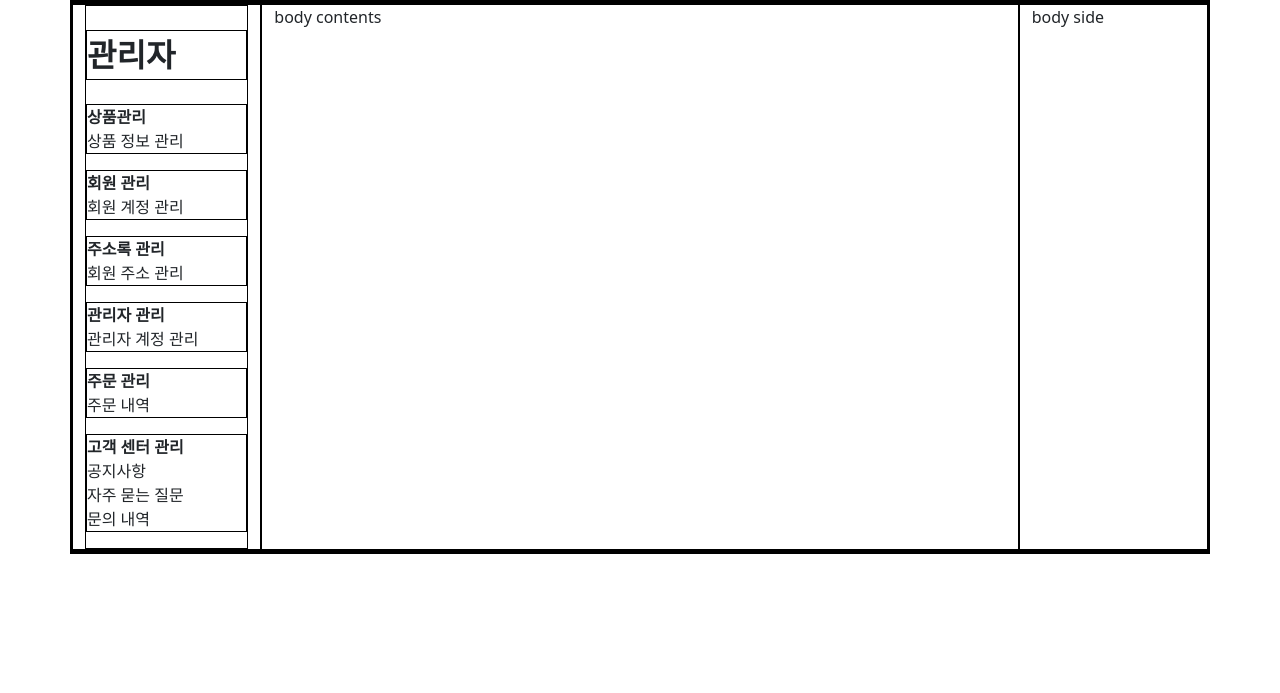
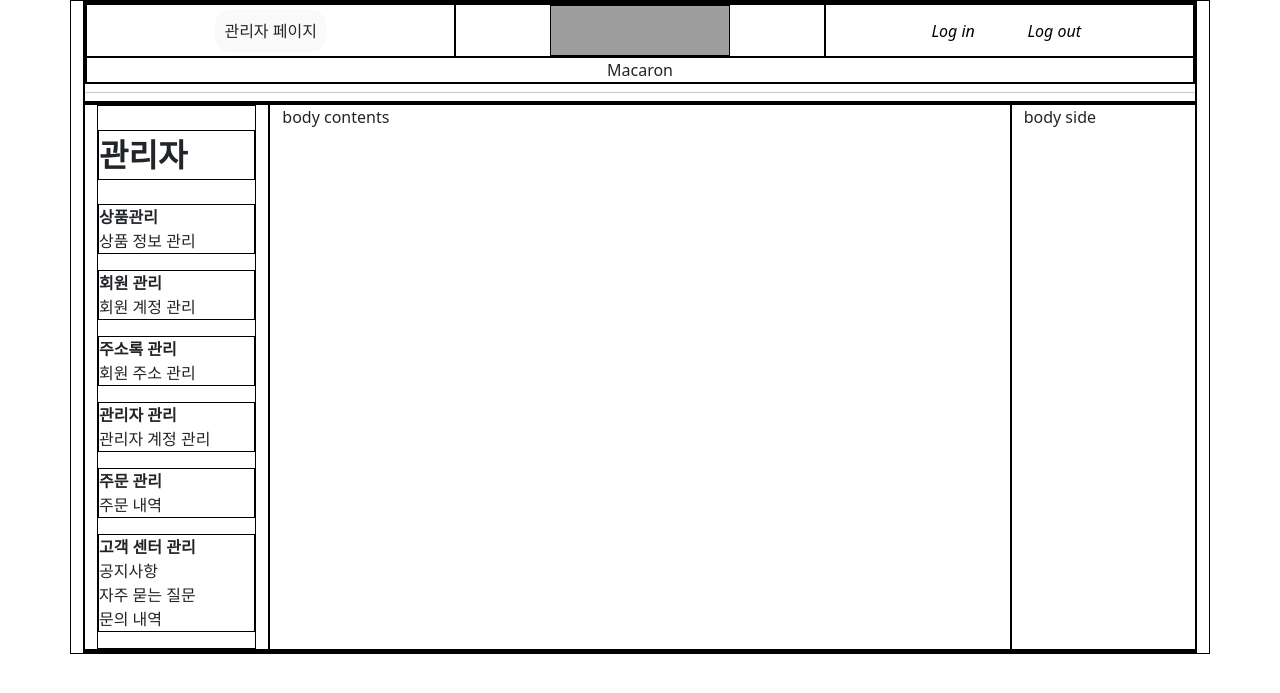
Before and after one commit to KH-IT-Warriors/semi, a Java web app: template src/main/webapp/WEB-INF/views/admin/product/register.jsp in a window 1280 px wide. Shown: the top 693 px of the page. Run offline with Tomcat 11, a stand-in JSP engine, Linux system fonts and the light colour scheme; the template is opened without the code that fills it, so the values that code supplies are empty; grey boxes are pictures that could not be loaded.

Commit message:
feat: view component : header.jsp 생성

```diff
--- a/src/main/webapp/WEB-INF/views/component/header.jsp
+++ b/src/main/webapp/WEB-INF/views/component/header.jsp
@@ -1,3 +1,95 @@
 <%@ page language="java" contentType="text/html; charset=UTF-8"
-    pageEncoding="UTF-8"%>
-<!DOCTYPE html>
+         pageEncoding="UTF-8"%>
+<style>
+  /*@font-face {*/
+  /*  font-family: "intervogue";*/
+  /*  src: url(/resources/font/intervogue-light.otf);*/
+  /*  font-weight: normal;*/
+  /*  font-style: normal;*/
+  /*}*/
+
+  .row {
+    margin: 0px;
+  }
+
+  .logo {
+    width: 180px;
+    height: 51px;
+    background-image: url(/resources/image/macaronLOGO.png);
+    background-size: 100%;
+  }
+
+  a {
+    text-decoration: none;
+  }
+
+  .header-btn {
+    padding: 6px;
+    background-color: #ffffff00;
+    --bs-btn-hover-bg: #00000015;
+    border: none;
+    min-width: 90px;
+    margin-right: 0.7rem;
+  }
+
+  i {
+    color: black;
+  }
+
+  i > span {
+    /*font-family: "intervogue";*/
+  }
+
+  #head-left {
+    display: inline-block;
+    padding: 0.5rem;
+    background-color: #00000005;
+    border: 1px solid #00000002;
+    border-radius: 15px;
+  }
+
+  hr {
+    margin: 0.5rem 0;
+  }
+
+  .logo-text {
+    display: flex;
+    justify-content: center;
+    padding: 0px;
+    margin: 0px;
+  }
+</style>
+<div class="container-fluid p-0">
+  <div class="row p-0">
+    <div class="col-4 d-none d-md-flex justify-content-center align-items-center p-0">
+      <span id="head-left">관리자 페이지</span>
+    </div>
+    <div class="col-md-4 col-10 d-flex justify-content-center align-items-center p-0">
+      <a href="/admin/index">
+        <div class="logo">
+        </div>
+      </a>
+    </div>
+    <div class="col-md-4 col-2 d-flex justify-content-center align-content-start flex-md-row flex-column p-0">
+      <button class="btn btn-light align-self-center header-btn">
+        <a href="/admin/logIn">
+          <i class="fa-solid fa-key">
+            <span>Log in</span>
+          </i>
+        </a>
+      </button>
+      <button class="btn btn-light align-self-center header-btn">
+        <a href="/admin/logOut">
+          <i class="fa-solid fa-right-from-bracket">
+            <span>Log out</span>
+          </i>
+        </a>
+      </button>
+    </div>
+    <div class="col-10 col-md-12 logo-text">
+      Macaron
+    </div>
+    <div class="col-2 d-md-none"></div>
+  </div>
+  <hr>
+</div>
```
